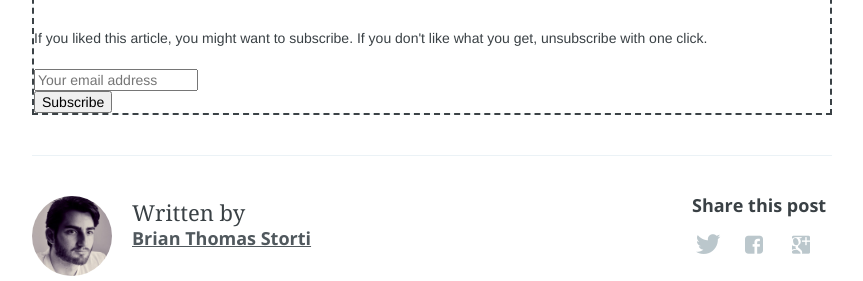
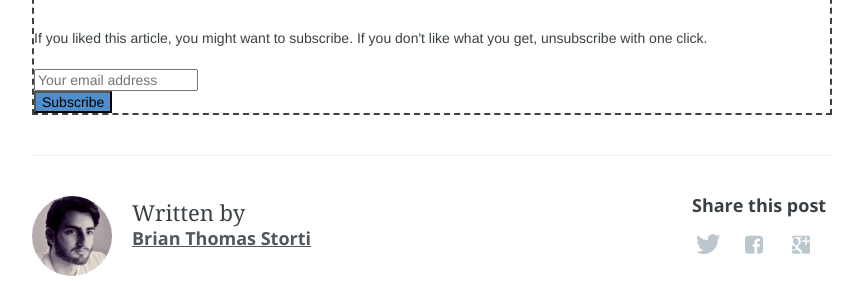
Before and after one commit to brianstorti/brianstorti.github.io, a Jekyll site: the page built from _posts/2015-01-06-the-role-of-a-reverse-proxy-to-protect-your-application-against-slow-clients.md, in a window 1280 px wide. Shown: the part 3224-3505 px from the top of the page, without its empty margins (208-1071 px from the left). Built offline with Jekyll 4.4.1, drawn with Linux system fonts in a browser that asks for light colours; Markdown is read by kramdown in place of the engine named in the settings; a script that is not in the unit is left out; comment, search, counter and statistics services are not loaded.

Commit message:
subscribe button is now blue

```diff
--- a/_layouts/post.html
+++ b/_layouts/post.html
@@ -28,8 +28,7 @@ about: '/about.html'
           <link href="//cdn-images.mailchimp.com/embedcode/classic-081711.css" rel="stylesheet" type="text/css">
           <style type="text/css">
             #mc_embed_signup{background:#fff; clear:left; font:14px Helvetica,Arial,sans-serif; }
-            /* Add your own MailChimp form style overrides in your site stylesheet or in this style block.
-               We recommend moving this block and the preceding CSS link to the HEAD of your HTML file. */
+            #mc_embed_signup .button { background-color: #4d8ecb; }
           </style>
 
           <div id="mc_embed_signup">
```
